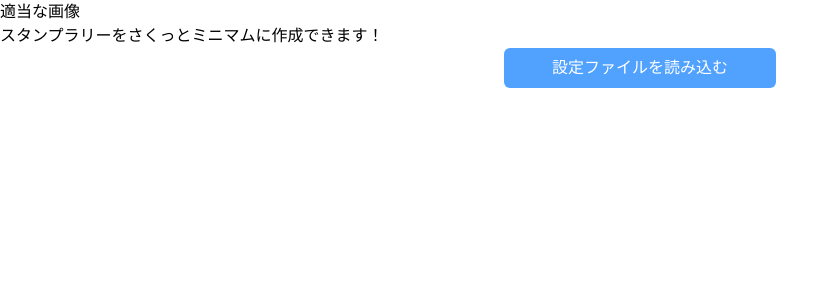
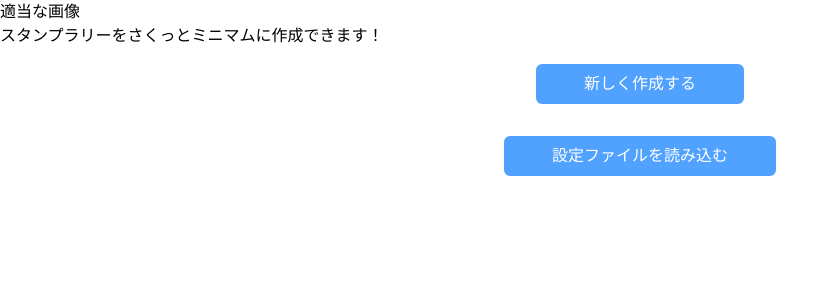
Before and after one commit to NeeeRL/Sakutto_Rally, a React (Vite) app in the folder Apps/Organizer/: page / in a window 1280 px wide. Shown: the top 300 px of the page, without its empty margins (0-838 px from the left). Built offline with nearby package versions, Linux system fonts and the light colour scheme.

Commit message:
画面遷移が完成

```diff
--- a/Apps/Organizer/src/App.tsx
+++ b/Apps/Organizer/src/App.tsx
@@ -10,8 +10,9 @@ function App() {
     <>
       <p className="">適当な画像</p>
       <p>スタンプラリーをさくっとミニマムに作成できます！</p>
-      <div className="w-full flex justify-center">
-        <Link to="/load" className="text-white bg-blue-400 font-bold px-12 py-2 rounded-md">設定ファイルを読み込む</Link>
+      <div className="w-full flex justify-center items-center flex-col">
+        <Link to="/create" className="text-white text-center bg-blue-400 font-bold px-12 py-2 rounded-md my-4">新しく作成する</Link>
+        <Link to="/load" className="text-white text-center bg-blue-400 font-bold px-12 py-2 rounded-md my-4">設定ファイルを読み込む</Link>
       </div>
     </>
   )
--- a/Apps/Organizer/src/addCheckPoints.tsx
+++ b/Apps/Organizer/src/addCheckPoints.tsx
@@ -0,0 +1,14 @@
+import Header from './header.tsx'
+import { Link } from 'react-router-dom'
+function addCheckPoints () {
+    return(
+        <>
+            <Header text="チェックポイントを追加"/>
+            <p className="">ロード画面</p>
+
+        <Link to="/download" className="text-white text-center bg-blue-400 font-bold px-12 py-2 rounded-md my-4">完了する</Link>
+        </>
+    )
+}
+
+export default addCheckPoints
--- a/Apps/Organizer/src/createEvent.tsx
+++ b/Apps/Organizer/src/createEvent.tsx
@@ -0,0 +1,14 @@
+import Header from './header.tsx'
+import { Link } from 'react-router-dom'
+function createEvent () {
+    return(
+        <>
+            <Header text="イベントを作成"/>
+            <p className="">イベント作成</p>
+
+            <Link to="/checkpoints" className="text-white text-center bg-blue-400 font-bold px-12 py-2 rounded-md my-4">イベントを作成</Link>
+        </>
+    )
+}
+
+export default createEvent
--- a/Apps/Organizer/src/downloadFiles.tsx
+++ b/Apps/Organizer/src/downloadFiles.tsx
@@ -0,0 +1,11 @@
+import Header from './header.tsx'
+function downloadFiles () {
+    return(
+        <>
+            <Header text="ファイルをダウンロード"/>
+            <p className="">HTML，設定JSON，QRコード</p>
+        </>
+    )
+}
+
+export default downloadFiles
--- a/Apps/Organizer/src/header.tsx
+++ b/Apps/Organizer/src/header.tsx
@@ -9,7 +9,6 @@ function header(props: {text: string}) {
 
   return (
     <>
-      {/* ヘッダー */}
       <div className="flex items-center h-15 w-full">
         {/* 戻るアイコン */}
         {!isReturnButton && (
--- a/Apps/Organizer/src/loadFiles.tsx
+++ b/Apps/Organizer/src/loadFiles.tsx
@@ -2,8 +2,8 @@ import Header from './header.tsx'
 function loadFiles () {
     return(
         <>
-        <Header text="設定ファイルを読み込む"/>
-        <p className="">ロード画面</p>
+            <Header text="設定ファイルを読み込む"/>
+            <p className="">ロード画面</p>
         </>
     )
 }
```
Also changed, not shown: Apps/Organizer/src/main.tsx (+15 -0 lines).
